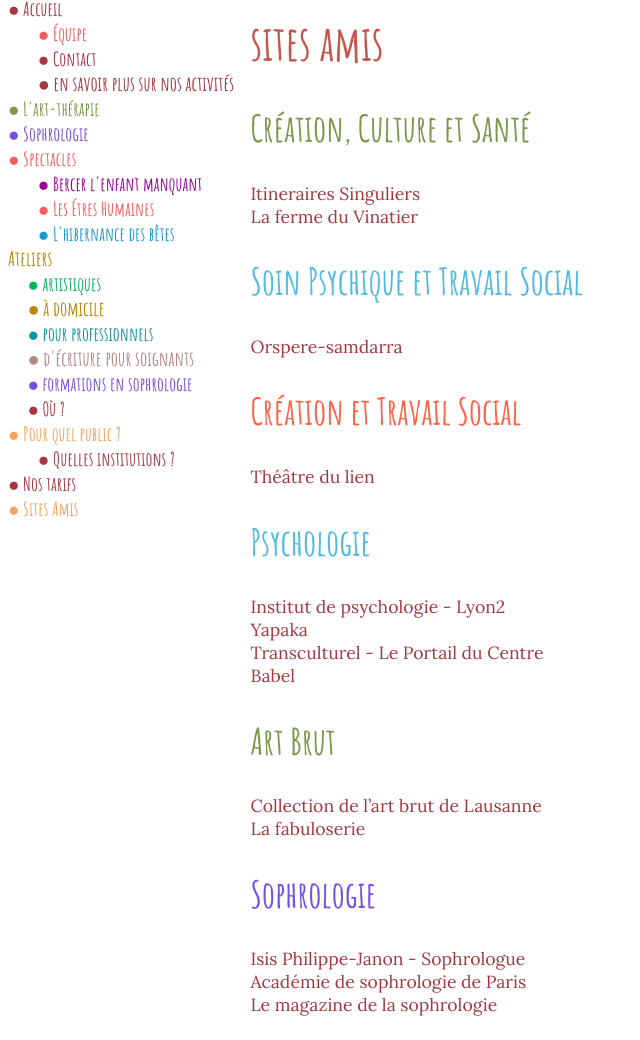
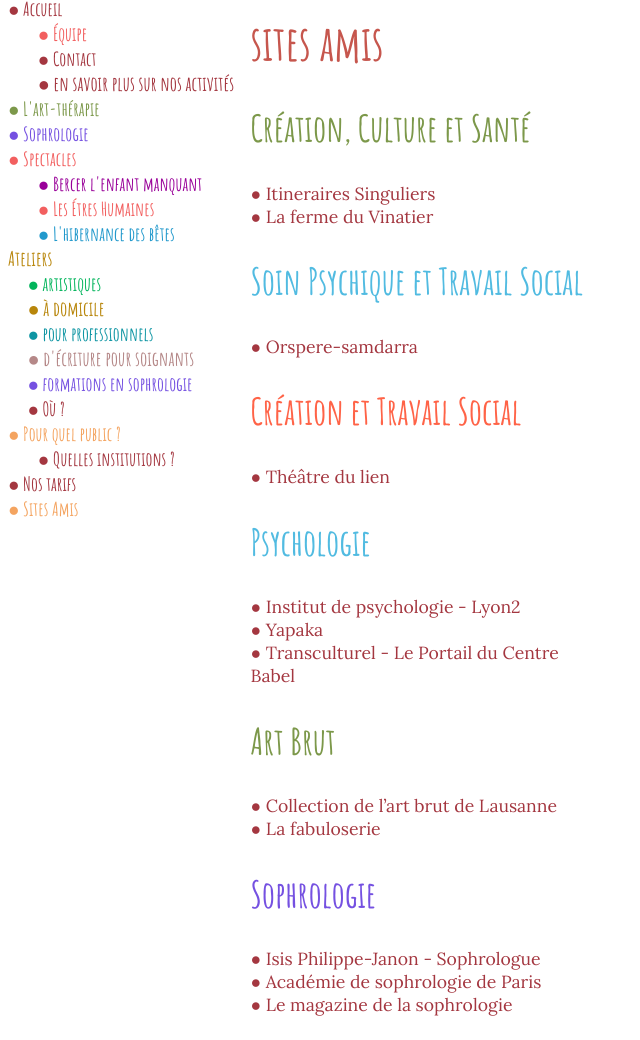
Before and after one commit to leshnik/revertouthaut, a Jekyll site: the page built from sites-amis.md, in a window 1280 px wide. Shown: the part 737-1777 px from the top of the page, without its empty margins (0-640 px from the left). Built offline with Jekyll 4.4.1, drawn with Linux system fonts in a browser that asks for light colours; some of the changed lines change nothing that is shown.

Commit message:
add point and space in front of links

```diff
--- a/sites-amis.md
+++ b/sites-amis.md
@@ -2,40 +2,39 @@
 layout: sidebar
 title: Sites Amis
 ---
-
 # sites amis
 
 ## Création, Culture et Santé
 {:.art-color}
-- [Itineraires Singuliers](http://itinerairessinguliers.com/fr/){:target="_blank"}
-- [La ferme du Vinatier](http://www.ch-le-vinatier.fr/ferme-320.html){:target="_blank"}
+- [●&nbsp;Itineraires Singuliers](http://www.itinerairessinguliers.com/){:target="_blank"}
+- [●&nbsp;La ferme du Vinatier](http://www.ch-le-vinatier.fr/ferme-320.html){:target="_blank"}
 
 
 ## Soin Psychique et Travail Social
 {:.psycho-color}
-- [Orspere-samdarra](http://www.ch-le-vinatier.fr/orspere-samdarra.html){:target="_blank"}
+- [●&nbsp;Orspere-samdarra](http://www.ch-le-vinatier.fr/orspere-samdarra.html){:target="_blank"}
 
 
 ## Création et Travail Social
 {:.spectacle-color}
-- [Théâtre du lien](https://www.lelientheatre.com/){:target="_blank"}
+- [●&nbsp;Théâtre du lien](https://www.lelientheatre.com/){:target="_blank"}
 
 
 ## Psychologie
 {:.psycho-color}
-- [Institut de psychologie - Lyon2](https://psycho.univ-lyon2.fr/le-site-de-l-institut-de-psychologie-530186.kjsp){:target="_blank"}
-- [Yapaka](http://www.yapaka.be){:target="_blank"}
-- [Transculturel - Le Portail du Centre Babel](http://www.transculturel.eu/){:target="_blank"}
+- [●&nbsp;Institut de psychologie - Lyon2](https://psycho.univ-lyon2.fr/le-site-de-l-institut-de-psychologie-530186.kjsp){:target="_blank"}
+- [●&nbsp;Yapaka](http://www.yapaka.be){:target="_blank"}
+- [●&nbsp;Transculturel - Le Portail du Centre Babel](http://www.transculturel.eu/){:target="_blank"}
 
 
 ## Art Brut
 {:.art-color}
-- [Collection de l'art brut de Lausanne](https://www.artbrut.ch){:target="_blank"}
-- [La fabuloserie](http://www.fabuloserie.com){:target="_blank"}
+- [●&nbsp;Collection de l'art brut de Lausanne](https://www.artbrut.ch){:target="_blank"}
+- [●&nbsp;La fabuloserie](http://www.fabuloserie.com){:target="_blank"}
 
 
 ## Sophrologie
 {:.sophro-color}
-- [Isis Philippe-Janon - Sophrologue](http://isispjsophro.com/){:target="_blank"}
-- [Académie de sophrologie de Paris](http://academie-sophrologie.fr/){:target="_blank"}
-- [Le magazine de la sophrologie](https://www.sophrologie-actualite.fr/){:target="_blank"}
+- [●&nbsp;Isis Philippe-Janon - Sophrologue](http://isispjsophro.com/){:target="_blank"}
+- [●&nbsp;Académie de sophrologie de Paris](http://academie-sophrologie.fr/){:target="_blank"}
+- [●&nbsp;Le magazine de la sophrologie](https://www.sophrologie-actualite.fr/){:target="_blank"}
```
